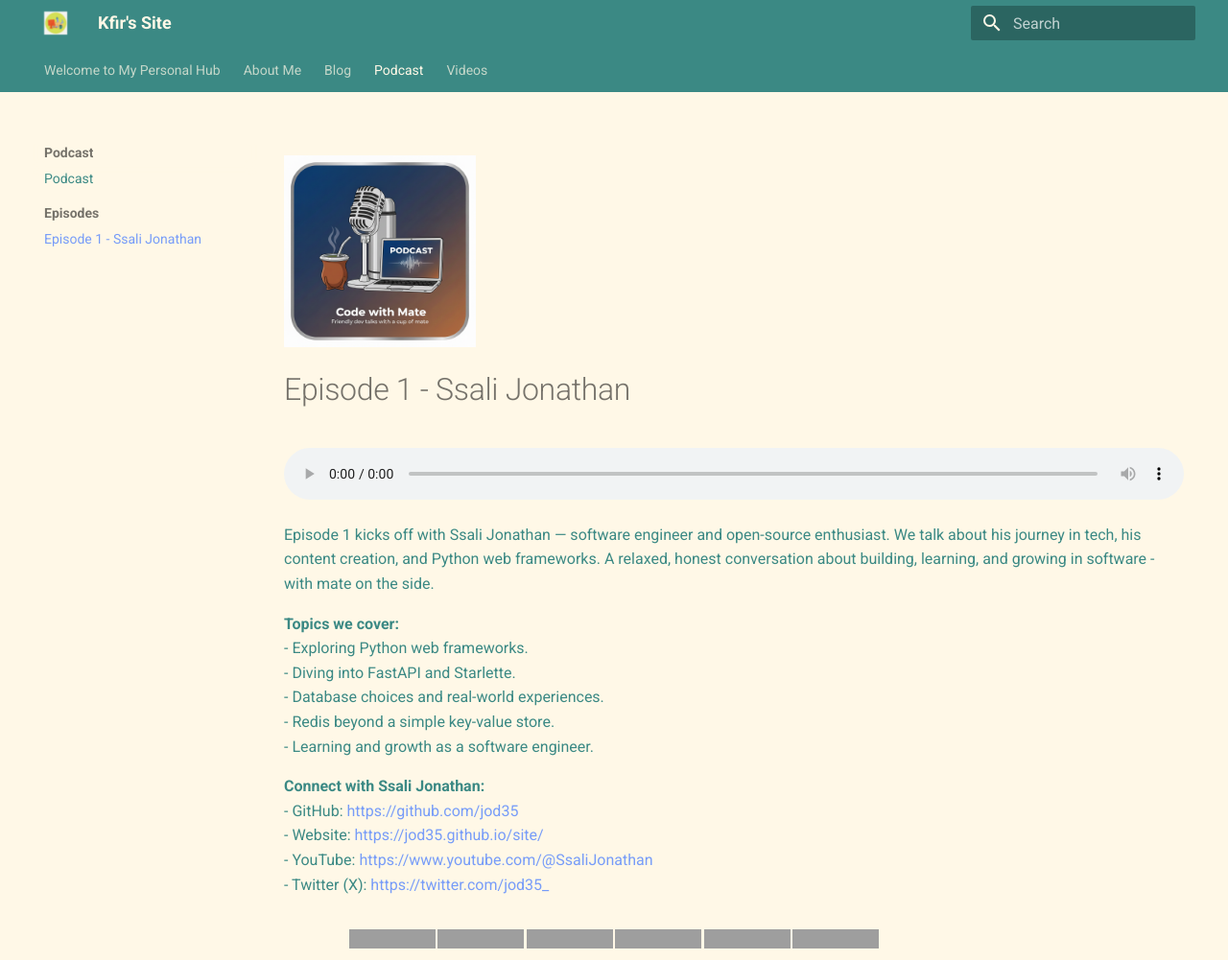
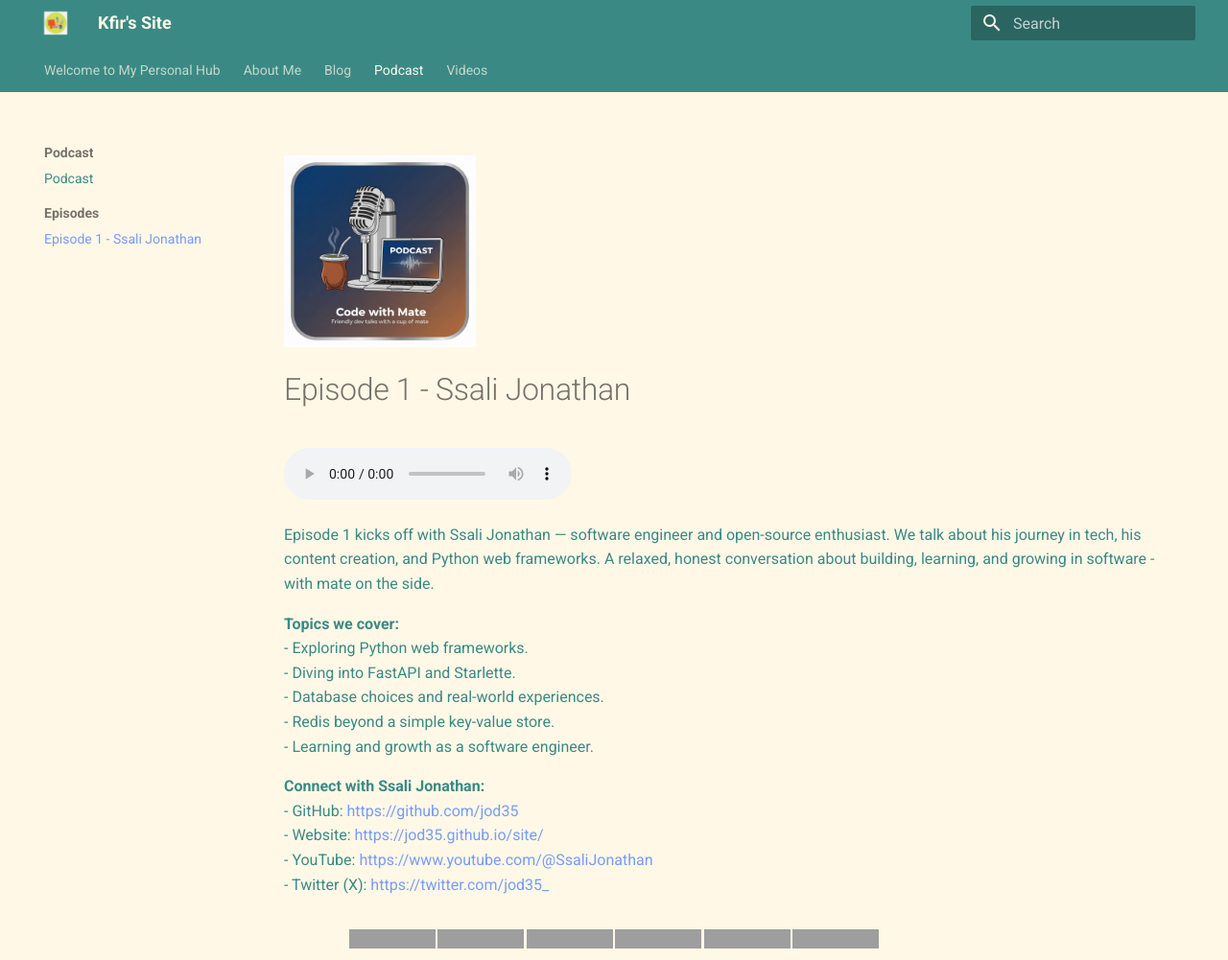
Before and after one commit to Kfir-G/kfir-g.github.io, an MkDocs documentation site: the page built from docs/podcast/episodes/episode1-jod35.md, in a window 1280 px wide and 1001 px high. Shown: the whole window at 96% size. Built offline with MkDocs 1.6.1 and Material for MkDocs 9.7.7, drawn with Linux system fonts in a browser that asks for light colours; grey boxes are pictures that could not be loaded.

Commit message:
Remove inline style from audio element for consistency in Episode 1 markdown

```diff
--- a/docs/podcast/episodes/episode1-jod35.md
+++ b/docs/podcast/episodes/episode1-jod35.md
@@ -9,7 +9,7 @@ audio: "podcast/audio-files/episode1-jod35.mp3"
 
 # Episode 1 - Ssali Jonathan
 
-<audio controls style="width: 100%;">
+<audio controls>
   <source src="../audio-files/episode1-jod35.mp3" type="audio/mpeg">
   Your browser does not support the audio element.
 </audio>
```
